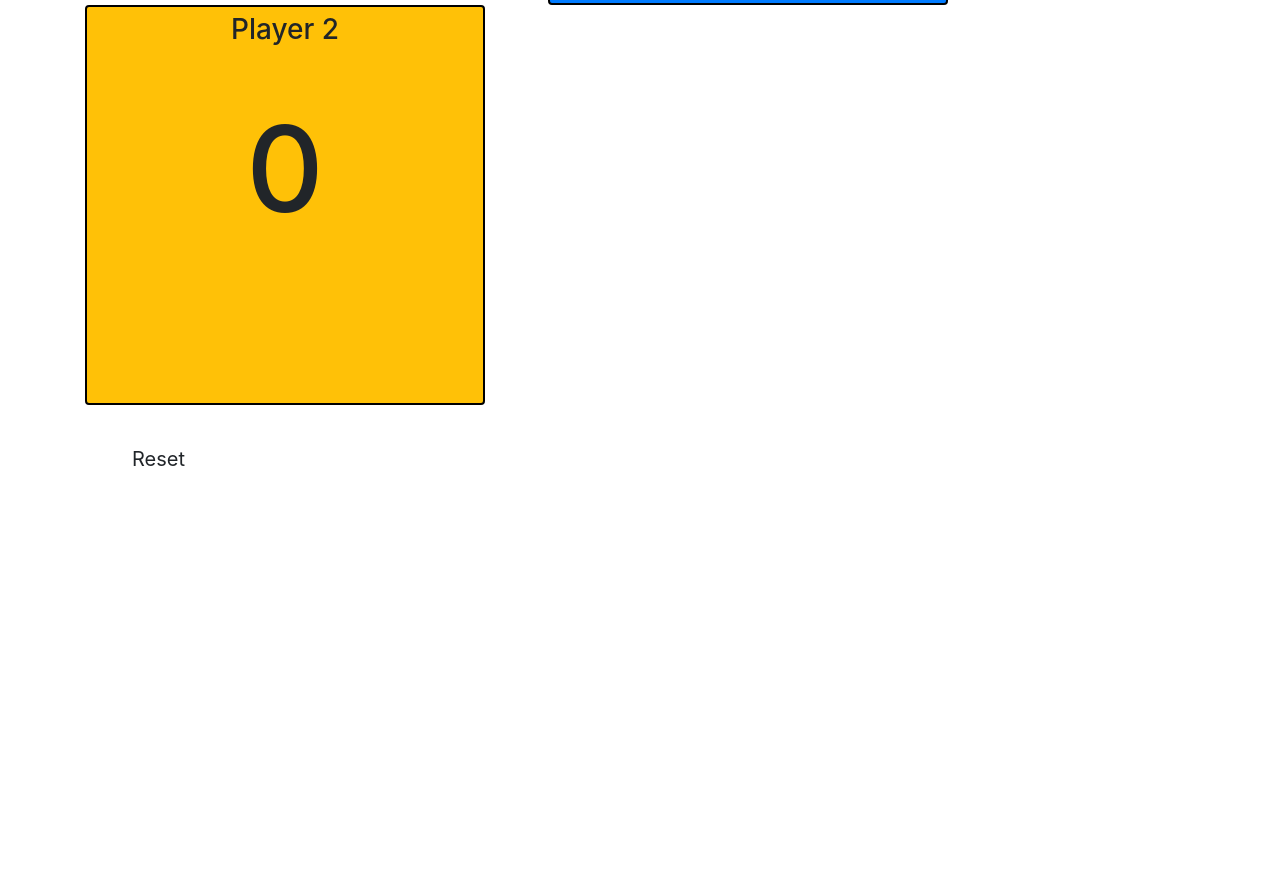
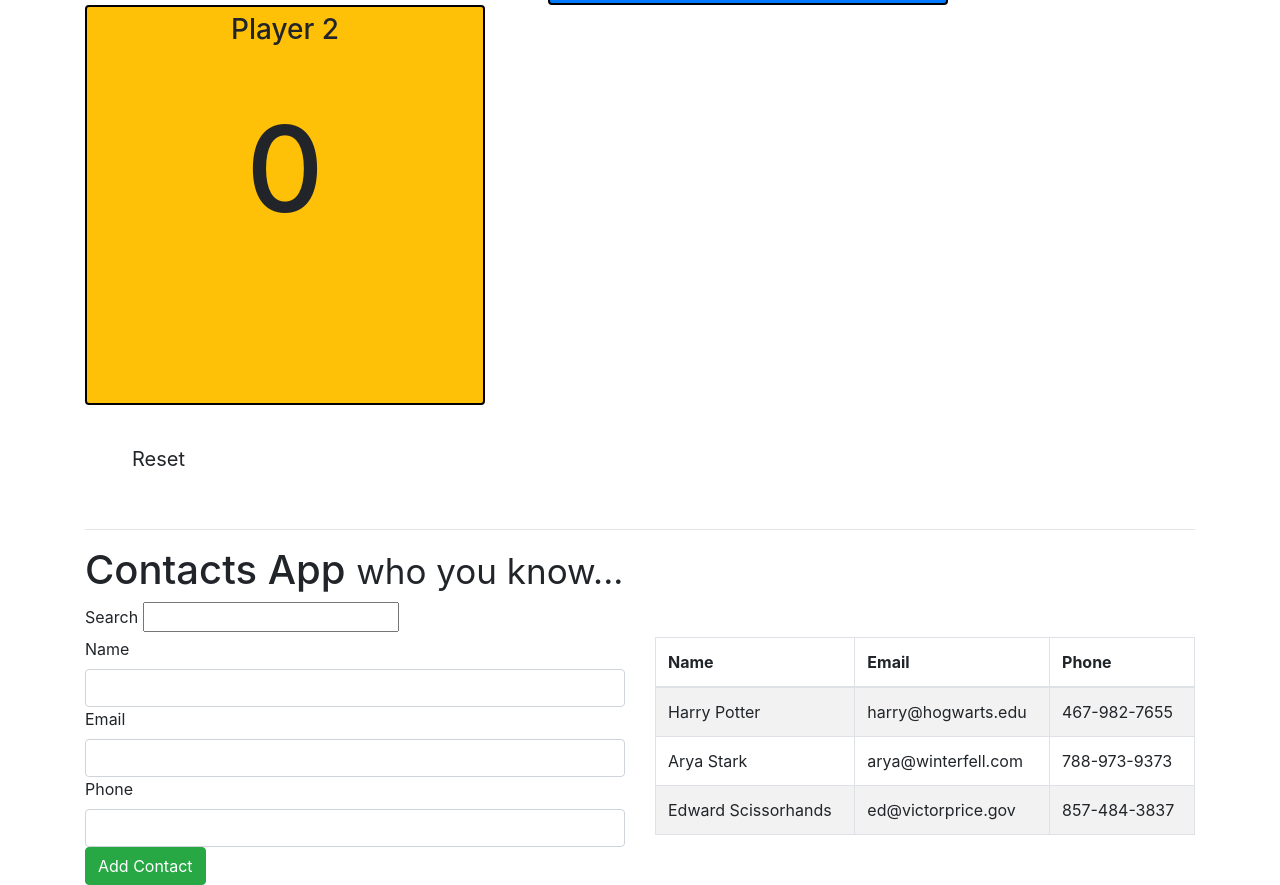
Before and after one commit to LisaCarlson/angular-intro, a plain HTML site: page Unit-1/07-index.html in a window 1280 px wide. Shown: the part 621-1506 px from the top of the page. Before the commit the page ends 1134 px from the top, so only its background shows below. Drawn offline with nearby package versions, Linux system fonts and the light colour scheme.

Commit message:
07 complete

```diff
--- a/Unit-1/07-index.html
+++ b/Unit-1/07-index.html
@@ -21,14 +21,14 @@
           <div ng-model="player1" ng-disabled="gameOver" ng-class='{"btn-success": player1 == 11, "btn-danger": player2 == 11, "btn-primary": player1 < 11}' class="btn pong" ng-click="playPlayer1()">
             <h3>Player 1</h3>
             <h1 class='score'>{{player1}}</h1>
-            <h4 ng-show='isServing1'>Serving<h4>
+            <h4 ng-show='isServing1'>Serving</h4>
           </div>
         </div>
         <div class="col-md-4 col-md-offset-2">
           <div class="pong btn" ng-disabled="gameOver" ng-class='{"btn-success": player1 == 11, "btn-danger": player1 == 11, "btn-warning": player2 < 11}' ng-click="playPlayer2()">
             <h3>Player 2</h3>
             <h1 class='score'>{{player2}}</h1>
-            <h4 ng-show='isServing2'>Serving<h4>
+            <h4 ng-show='isServing2'>Serving</h4>
           </div>
         </div>
         </div>
@@ -37,6 +37,48 @@
             <button id="reset" class='btn btn-default btn-lg' ng-click="reset()">Reset</button>
           </div>
         </div>
+    </div>
+    <hr/>
+    <div ng-controller='MyController2'>
+      <div class="row">
+        <div class="col-md-12">
+          <div class= "page-header">
+            <h1>Contacts App <small>   who you know...</small></h1>
+            <label>Search</label>
+            <input ng-model='search' type='text'>
+          </div>
+        </div>
+      </div>
+        <div class="row">
+          <div class="col-md-6">
+            <form>
+              <label>Name</label>
+              <input class='form-control' type='text' ng-model='newName'>
+              <label>Email</label>
+              <input class='form-control' type='email' ng-model='newEmail'>
+              <label>Phone</label>
+              <input class='form-control' type='text' ng-model='newPhone'>
+              <button ng-click='addContact()' class='btn btn-success'>Add Contact</button>
+            </form>
+          </div>
+          <div class="col-md-6">
+            <table class="table table-striped table-bordered">
+              <thead>
+                <tr>
+                  <th>Name</th>
+                  <th>Email</th>
+                  <th>Phone</th>
+                </tr>
+              </thead>
+              <tbody>
+                <tr ng-repeat='contact in contacts | filter: search'>
+                  <td>{{contact.name}}</td>
+                  <td>{{contact.email}}</td>
+                  <td>{{contact.phone}}</td>
+                </tr>
+              </tbody>
+            </table>
+          </div>
       </div>
     </div>
   </div>
--- a/Unit-1/app2.js
+++ b/Unit-1/app2.js
@@ -5,8 +5,6 @@ app.controller("MyController", function ($scope) {
   $scope.player2 = 0;
   $scope.isServing1 = false;
   $scope.isServing2 = false;
-  $scope.turn1 = true;
-  $scope.turn2 = false;
   $scope.click = 0;
   $scope.gameOver = false;
   $scope.pickRandomNumber = function(){
@@ -18,27 +16,21 @@ app.controller("MyController", function ($scope) {
   $scope.playPlayer1 = function(){
     $scope.player1++;
     $scope.click++;
-    if ($scope.click % 2 == 0 && $scope.turn1 == true) {
+    if ($scope.click % 2 == 0) {
       $scope.isServing1 = true;
-      $scope.turn1 = false;
-      $scope.turn2 = true;
     }
-
     else {
       $scope.isServing1 = false;
     }
     if ($scope.player1 == 11) {
       $scope.gameOver = true;
-
     }
   }
   $scope.playPlayer2 = function(){
     $scope.player2++;
     $scope.click++;
-    if ($scope.click % 2 == 0 && $scope.turn2 == true) {
+    if ($scope.click % 2 == 0) {
       $scope.isServing2 = true;
-      $scope.turn2 = false;
-      $scope.turn1 = true;
     }
     else {
       $scope.isServing2 = false;
@@ -46,11 +38,28 @@ app.controller("MyController", function ($scope) {
     if ($scope.player2 == 11) {
       $scope.gameOver = true;
     }
-  }
+  };
   $scope.reset = function() {
     $scope.player1 = 0;
     $scope.player2 = 0;
     $scope.isServing = false;
     $scope.gameOver = false;
+  };
+
+
+})
+
+app.controller("MyController2", function ($scope) {
+  $scope.contacts = [{name: 'Harry Potter', email: 'harry@hogwarts.edu', phone: '467-982-7655'},
+                      {name: 'Arya Stark', email: 'arya@winterfell.com', phone: '788-973-9373'},
+                      {name:'Edward Scissorhands', email: 'ed@victorprice.gov', phone:'857-484-3837'}];
+  $scope.newName = '';
+  $scope.newEmail = '';
+  $scope.newPhone = '';
+  $scope.addContact = function(){
+    $scope.newContact = {name: $scope.newName, email: $scope.newEmail, phone: $scope.newPhone};
+    $scope.contacts.push($scope.newContact);
+    console.log('click')
   }
-})
+
+  })
```
